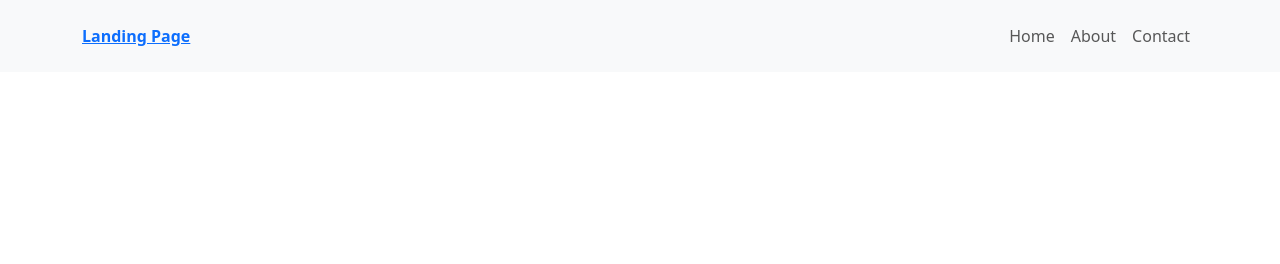
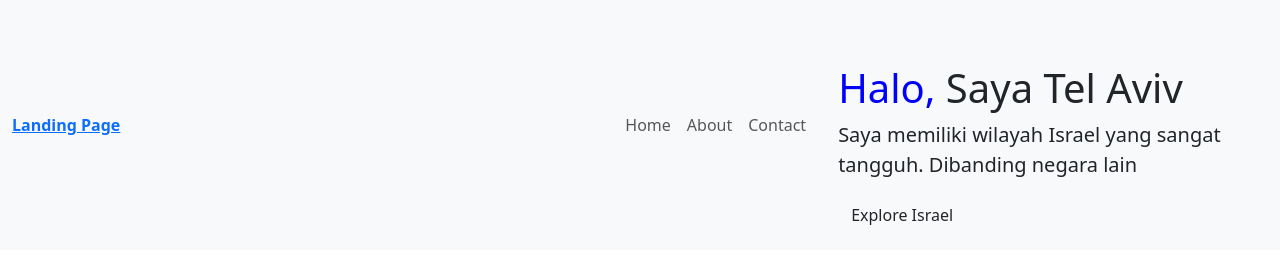
Before and after one commit to wakeup-pan/Portofolio-Devan-bae, a plain HTML site: page index.html in a window 1280 px wide. Drawn offline with nearby package versions, Linux system fonts and the light colour scheme.

Commit message:
Add favicon and header content to index.html
Added a favicon link and updated header section with a title and description.

```diff
--- a/index.html
+++ b/index.html
@@ -1,6 +1,7 @@
 <html>
   <head>
     <title>Landing Page</title>
+    <link rel="icon" href="flag.svg.webp">
     <link href="https://cdn.jsdelivr.net/npm/bootstrap@5.3.8/dist/css/bootstrap.min.css" rel="stylesheet" integrity="sha384-sRIl4kxILFvY47J16cr9ZwB07vP4J8+LH7qKQnuqkuIAvNWLzeN8tE5YBujZqJLB" crossorigin="anonymous">
   </head>
   <body>
@@ -33,3 +34,19 @@
     <script src="https://cdn.jsdelivr.net/npm/bootstrap@5.3.8/dist/js/bootstrap.min.js" integrity="sha384-G/EV+4j2dNv+tEPo3++6LCgdCROaejBqfUeNjuKAiuXbjrxilcCdDz6ZAVfHWe1Y" crossorigin="anonymous"></script>
   </body>
 </html>
+<!-- Penutup Navbar/Navigasi -->
+<!-- Header -->
+   <secton class="mt-5 text-center text-sm-start bg-light">
+     <div class="container">
+       <div class="d-flex align-items-center text-center text-sm-start">
+         <div>
+         <h1 class="h1"><span style="color:Blue">Halo,</span> Saya Tel Aviv</h1>
+           <p class="lead">
+             Saya memiliki wilayah Israel yang sangat tangguh. Dibanding negara lain
+           </p>
+
+           <a href="https://presidenri.go.id/">
+             <button class="btn btn-succes">Explore Israel
+             </button>
+           </a>
+         </div>
```
